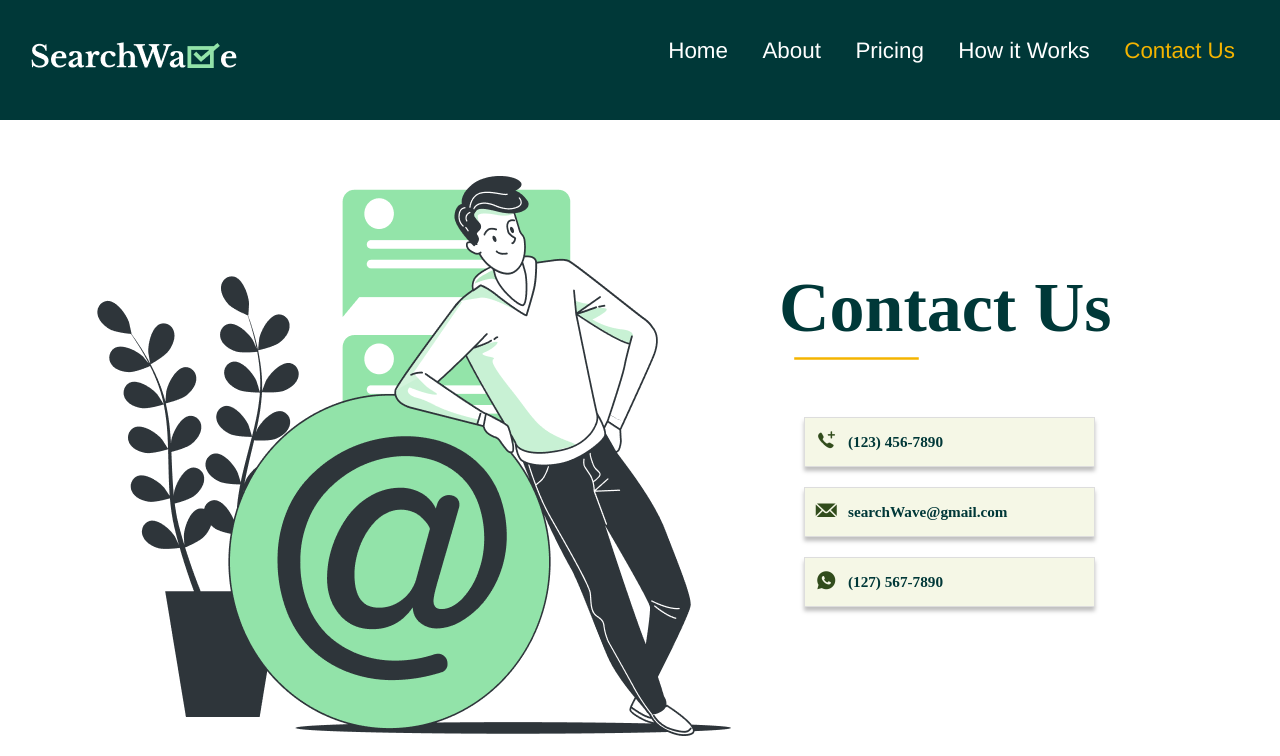
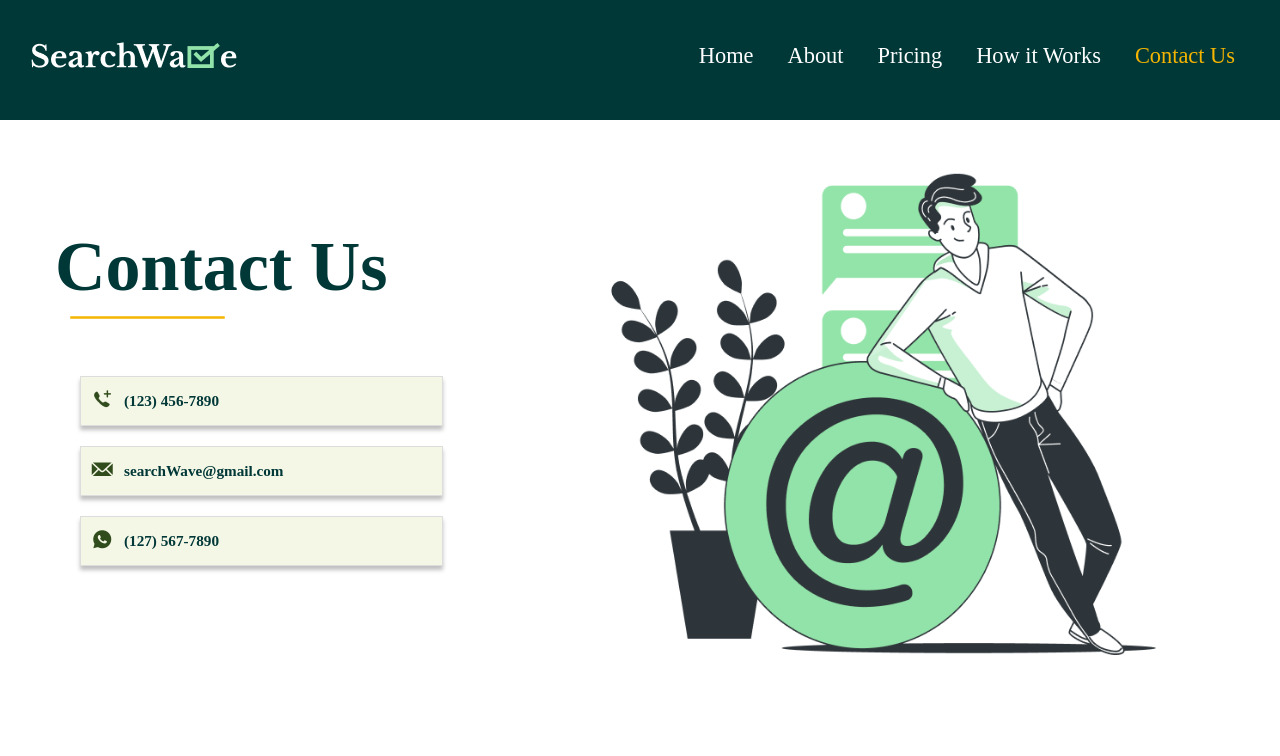
Before and after one commit to sharithasneem/searchWave, a plain HTML site: page contact.html in a window 1280 px wide. Shown: the top 756 px of the page. Drawn offline with Linux system fonts and the light colour scheme.

Commit message:
hearder nav desgin updated

```diff
--- a/contact.css
+++ b/contact.css
@@ -7,6 +7,12 @@
     display: flex;
     flex-direction: row;
     align-items: center;
+}
+.bro{
+    width: 60%;
+}
+.bro img{
+    width: 100%;
 }
 .contact{
     width: 50%;
--- a/contact.html
+++ b/contact.html
@@ -43,13 +43,11 @@
         </ul>
     </div>
     <section class="hero">
-        <div class="bro"><img src="image/bro.png"></div>
         <div class="contact">
             <div class="whySearchwave">
                 <h1>Contact Us</h1>
                 <img src="image/line.svg" class="line">
             </div>
-
             <div class="card">
                 <div class="img"><img src="image/contactphone.png" alt="email"></div>
                 <h3 class="email" style="margin-left:10px;">(123) 456-7890</h3>
@@ -63,6 +61,8 @@
                 <h3 class="email" style="margin-left:10px;">(127) 567-7890</h3>
             </div>
         </div>
+        <div class="bro"><img src="image/bro.png"></div>
+
     </section>
     <div class="footer">
         <div class="upperFooter">
--- a/gobel.css
+++ b/gobel.css
@@ -22,6 +22,7 @@ header {
     align-items: center;
     justify-content: space-between;
     padding: 15px 30px;
+    font-family:Aria;
 }
 
 .logo {
@@ -66,6 +67,7 @@ header {
     width: 65%;
     height: 50%;
     font-weight: 400;
+    margin-top: 10px;
 }
 
 .nav li {
```
